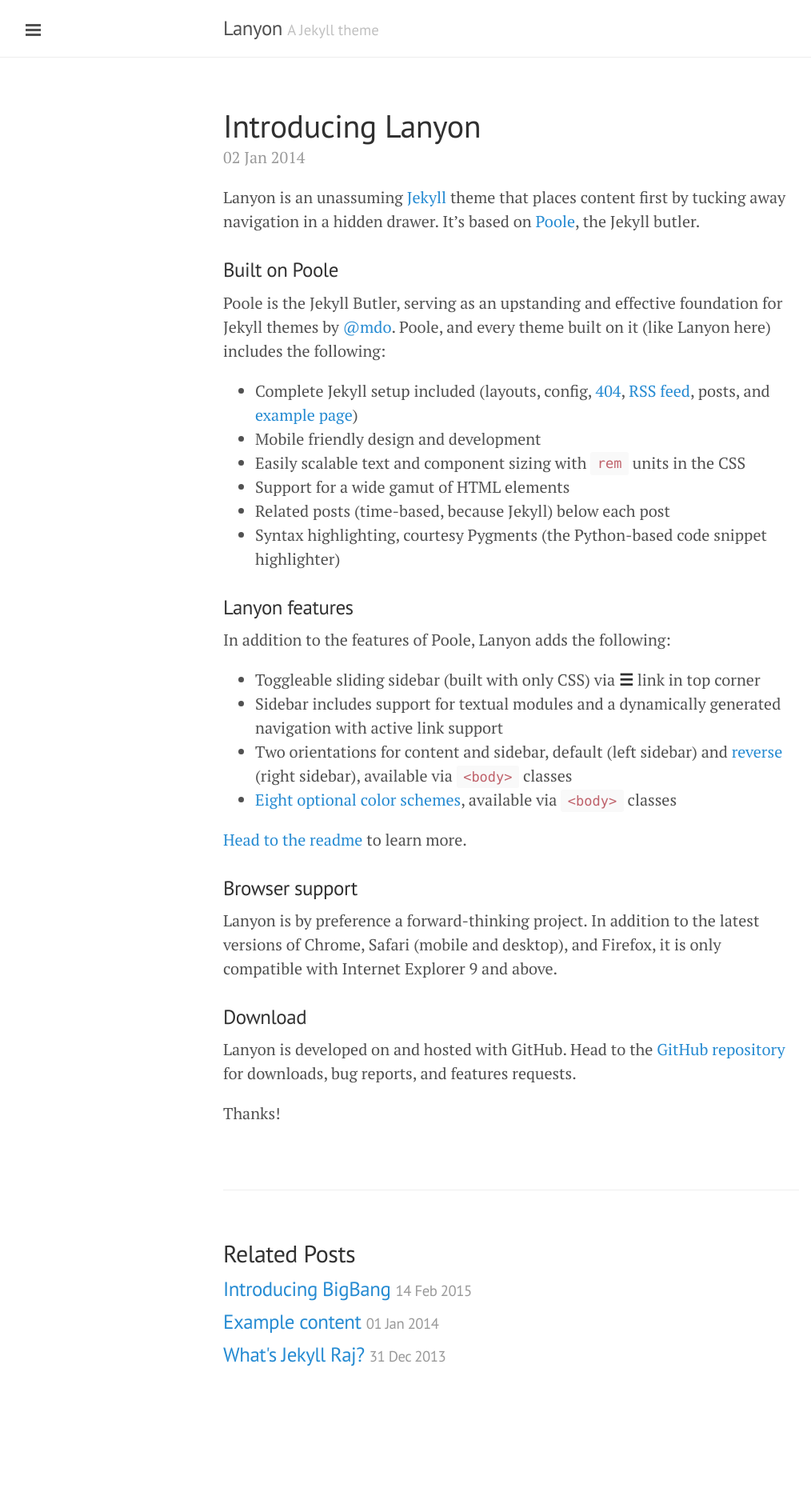
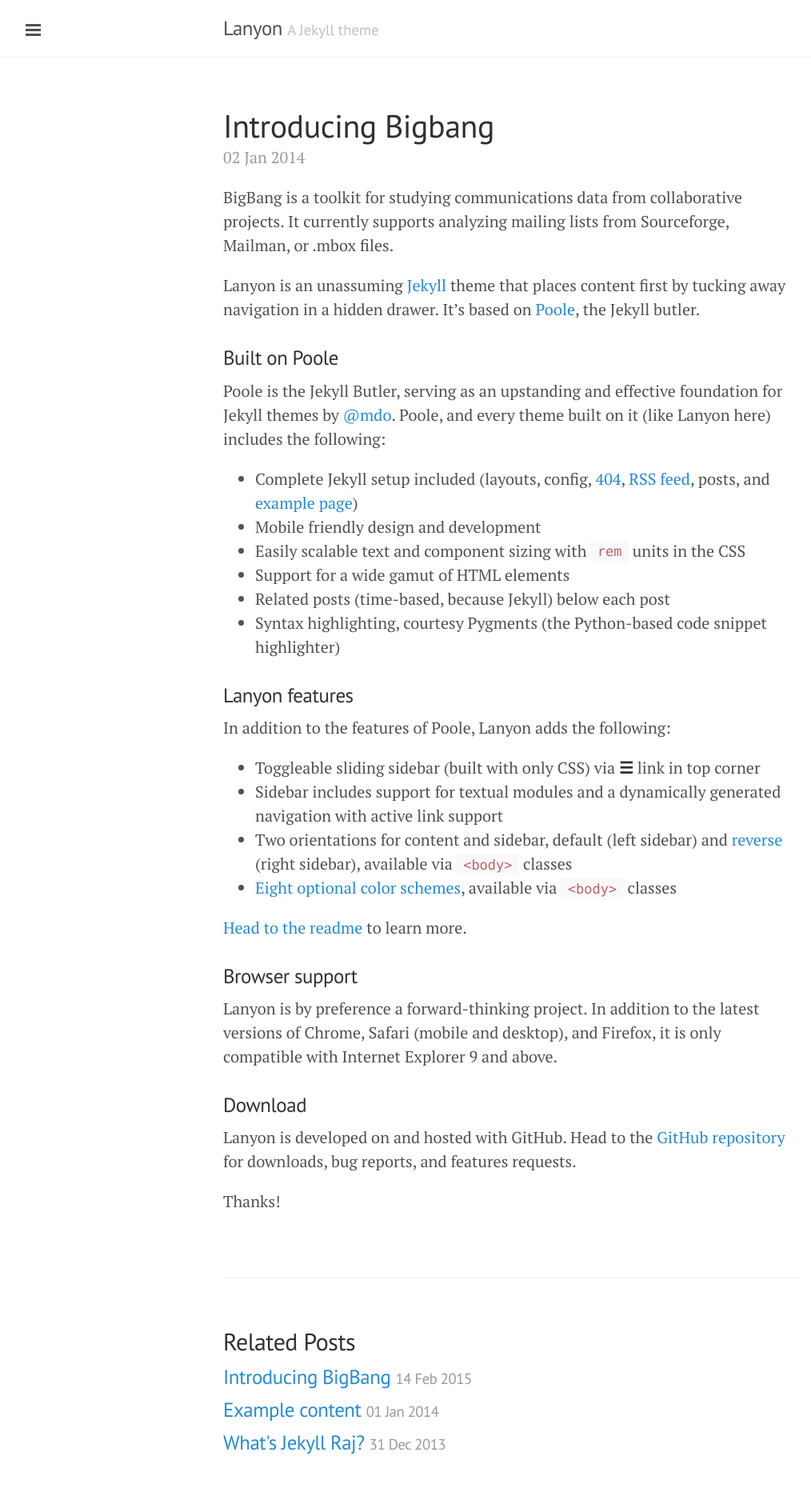
Before and after one commit to agrawalraj/raj4.github.io, a Jekyll site: the page built from _posts/2014-01-02-introducing-lanyon.md, in a window 1280 px wide. Shown: the whole page at 80% size, without its empty margins (1-1015 px from the left). Built offline with Jekyll 4.4.1, drawn with Linux system fonts in a browser that asks for light colours; Markdown is read by kramdown in place of the engine named in the settings; before the commit the page ends 1770 px from its top, so only the background shows below that.

Commit message:
Initial post

```diff
--- a/_posts/2014-01-02-introducing-lanyon.md
+++ b/_posts/2014-01-02-introducing-lanyon.md
@@ -1,7 +1,9 @@
 ---
 layout: post
-title: Introducing Lanyon
+title: Introducing Bigbang
 ---
+
+BigBang is a toolkit for studying communications data from collaborative projects. It currently supports analyzing mailing lists from Sourceforge, Mailman, or .mbox files.
 
 Lanyon is an unassuming [Jekyll](http://jekyllrb.com) theme that places content first by tucking away navigation in a hidden drawer. It's based on [Poole](http://getpoole.com), the Jekyll butler.
 
```
Also changed, not shown: 6 other files.
